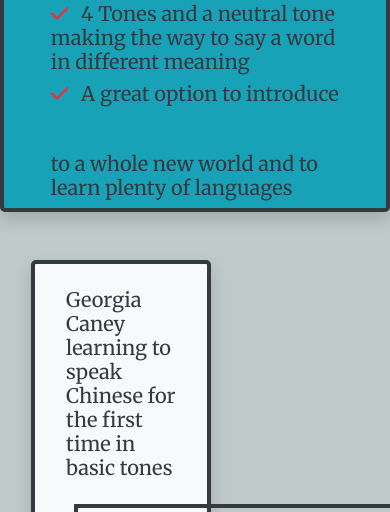
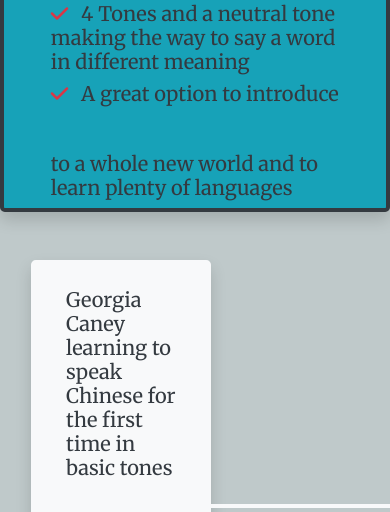
Before and after one commit to kongteckmee/chinese_to_begin, a Django app: page /tips/ in a window 390 px wide; the page is wider, and only the part inside the window is pictured. Shown: the part 458-970 px from the top of that part. Run offline with Django 3.2, Linux system fonts and the light colour scheme; some libraries are stand-ins or nearby versions; grey boxes are pictures that could not be loaded.

Commit message:
Changed border color

```diff
--- a/home/templates/home/index.html
+++ b/home/templates/home/index.html
@@ -3,7 +3,7 @@
 
 {% block content %}
     <div class="container h-100">
-        <div class="row mb-5 border border-4 border-dark rounded-lg bg-light shadow">
+        <div class="row mb-5 border border-4 border-light rounded-lg bg-light shadow">
             <div class="col-5 col-md-6 my-auto ml-3">
                 <h1 class="logo-font text-blue ml-5 mb-3">
                     Your Decisions Make Chinese Learning Possible
@@ -33,7 +33,7 @@
                 <img src="/media/h-1-chinese.png" alt="Chinese">
             </div>
         </div>
-        <div class="row mb-5 border border-4 border-dark rounded-lg bg-light shadow">
+        <div class="row mb-5 border border-4 border-light rounded-lg bg-light shadow">
             <div class="col-3 col-md-2 ml-5 mr-3 mt-5 my-auto">
                 <img src="/media/h-2-teaching.png" alt="Teaching">
             </div>
--- a/tips/templates/tips/index.html
+++ b/tips/templates/tips/index.html
@@ -17,11 +17,11 @@
             </div>
         </div>
         <div class="row mb-5 ml-3">
-            <div class="col-6 col-md-6 mr-5 border border-4 border-dark rounded-lg bg-light shadow">
+            <div class="col-6 col-md-6 mr-5 border border-4 border-light rounded-lg bg-light shadow">
                 <h5 class="logo-font text-dark mt-4 mb-4 ml-3 mr-3">
                     Georgia Caney learning to speak Chinese for the first time in basic tones
                 </h5>
-                <iframe class="border border-4 border-dark ml-4 mr-4 mb-4" width="420" height="315"
+                <iframe class="border border-4 border-light ml-4 mr-4 mb-4" width="420" height="315"
                     src="https://www.youtube.com/embed/7URPjdreJxs?&amp;start=56&end=122" allowfullscreen allow="autoplay;" ng-show="showvideo">
                 </iframe>
             </div>
@@ -43,21 +43,21 @@
                     src="https://www.youtube.com/embed/HTmHtOSqHTk?&amp;start=0&end=147" allowfullscreen allow="autoplay;" ng-show="showvideo">
                 </iframe>
             </div>
-            <div class="col-6 col-md-6 border border-4 border-dark rounded-lg bg-light shadow">
+            <div class="col-6 col-md-6 border border-4 border-light rounded-lg bg-light shadow">
                 <h5 class="logo-font text-dark mt-4 mb-4 ml-3 mr-3">
                     Monkey Abroad shares about the basic components of the Chinese language
                 </h5>
-                <iframe class="border border-4 border-dark ml-4 mr-4 mb-4" width="420" height="315"
+                <iframe class="border border-4 border-light ml-4 mr-4 mb-4" width="420" height="315"
                     src="https://www.youtube.com/embed/KtFBGQeaCmQ?&amp;start=98&end=319" allowfullscreen allow="autoplay;" ng-show="showvideo">
                 </iframe>
             </div>
         </div>
         <div class="row mb-5 ml-3">
-            <div class="col-6 col-md-6 mr-5 border border-4 border-dark rounded-lg bg-light shadow">
+            <div class="col-6 col-md-6 mr-5 border border-4 border-light rounded-lg bg-light shadow">
                 <h5 class="logo-font text-dark mt-4 mb-4 ml-3 mr-3">
                     Shao Lan walks through a simple lesson in recognizing the ideas behind the characters and their meaning
                 </h5>
-                <iframe class="border border-4 border-dark ml-4 mr-4 mb-4" width="420" height="315"
+                <iframe class="border border-4 border-light ml-4 mr-4 mb-4" width="420" height="315"
                     src="https://www.youtube.com/embed/troxvPRmZm8?&amp;start=54&end=362" allowfullscreen allow="autoplay;" ng-show="showvideo">
                 </iframe>
             </div>
```
Also changed, not shown: about/templates/about/index.html (+5 -5 lines).
